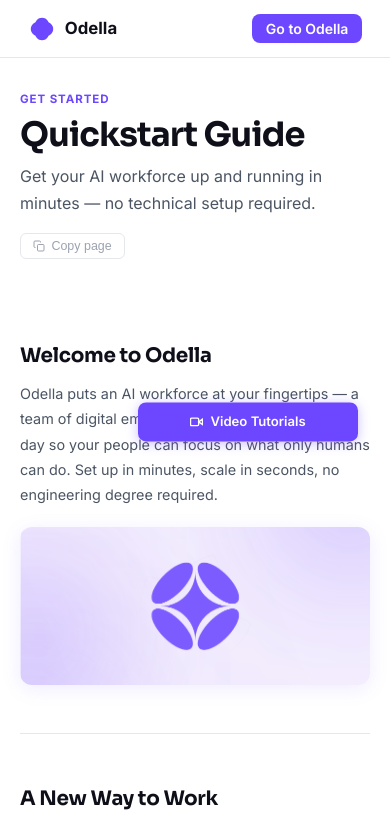
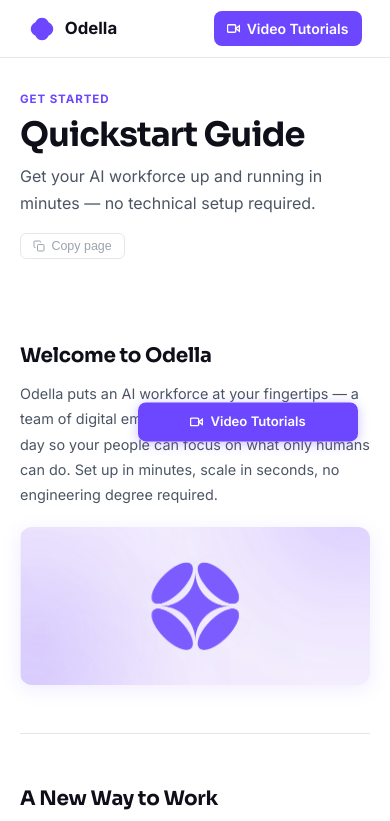
Before and after one commit to reeshakothari/odella-, a website built with Vite: page index.html in a window 390 px wide. Shown: the top 821 px of the page. Built offline with nearby package versions, Linux system fonts and the light colour scheme.

Commit message:
Mobile nav: show Video Tutorials button instead of Go to Odella

```diff
--- a/src/main.js
+++ b/src/main.js
@@ -63,7 +63,8 @@ document.querySelector('#app').innerHTML = `
     Odella
   </a>
   <ul class="nav-links">
-    <li><a href="https://odella.ai" target="_blank" class="nav-cta">Go to Odella</a></li>
+    <li class="nav-hide-mobile"><a href="https://odella.ai" target="_blank" class="nav-cta">Go to Odella</a></li>
+    <li class="nav-show-mobile"><a onclick="showPage('videos')" class="nav-cta" style="cursor:pointer;display:flex;align-items:center;gap:0.4rem;"><svg width="13" height="13" viewBox="0 0 24 24" fill="none" stroke="currentColor" stroke-width="2.5"><polygon points="23 7 16 12 23 17 23 7"/><rect x="1" y="5" width="15" height="14" rx="2"/></svg>Video Tutorials</a></li>
   </ul>
 </header>
 
--- a/src/style.css
+++ b/src/style.css
@@ -385,11 +385,15 @@ body {
 .page { display: none; }
 .page.active { display: block; }
 
+.nav-show-mobile { display: none; }
+
 /* ─── RESPONSIVE ─── */
 @media (max-width: 780px) {
   .right-sidebar { display: none; }
   :root { --left-w: 0px; }
   .left-sidebar { display: none; }
   .shell { grid-template-columns: 1fr; }
+  .nav-hide-mobile { display: none; }
+  .nav-show-mobile { display: block; }
   .main { padding: 2rem 1.25rem 4rem; }
 }
```
